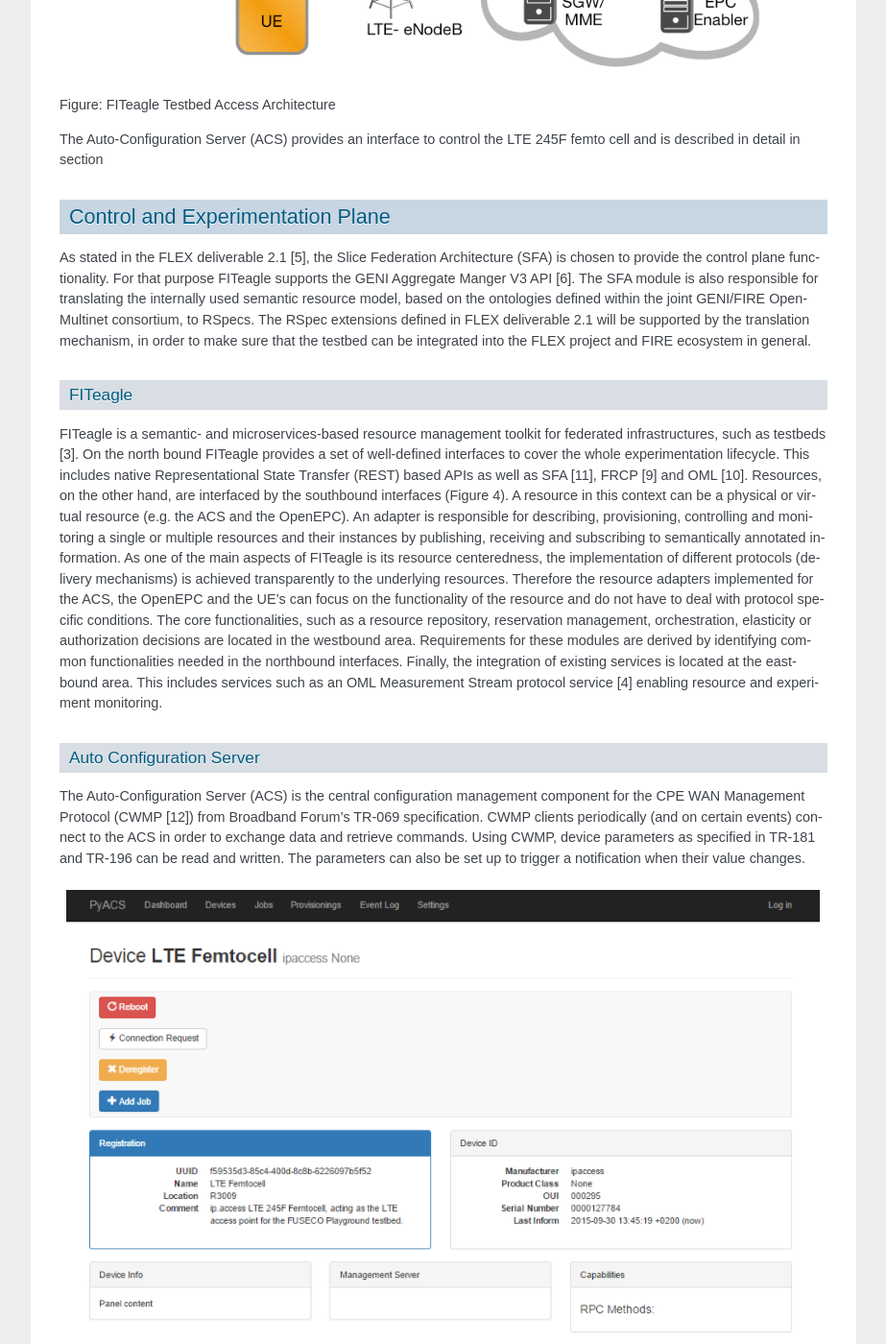
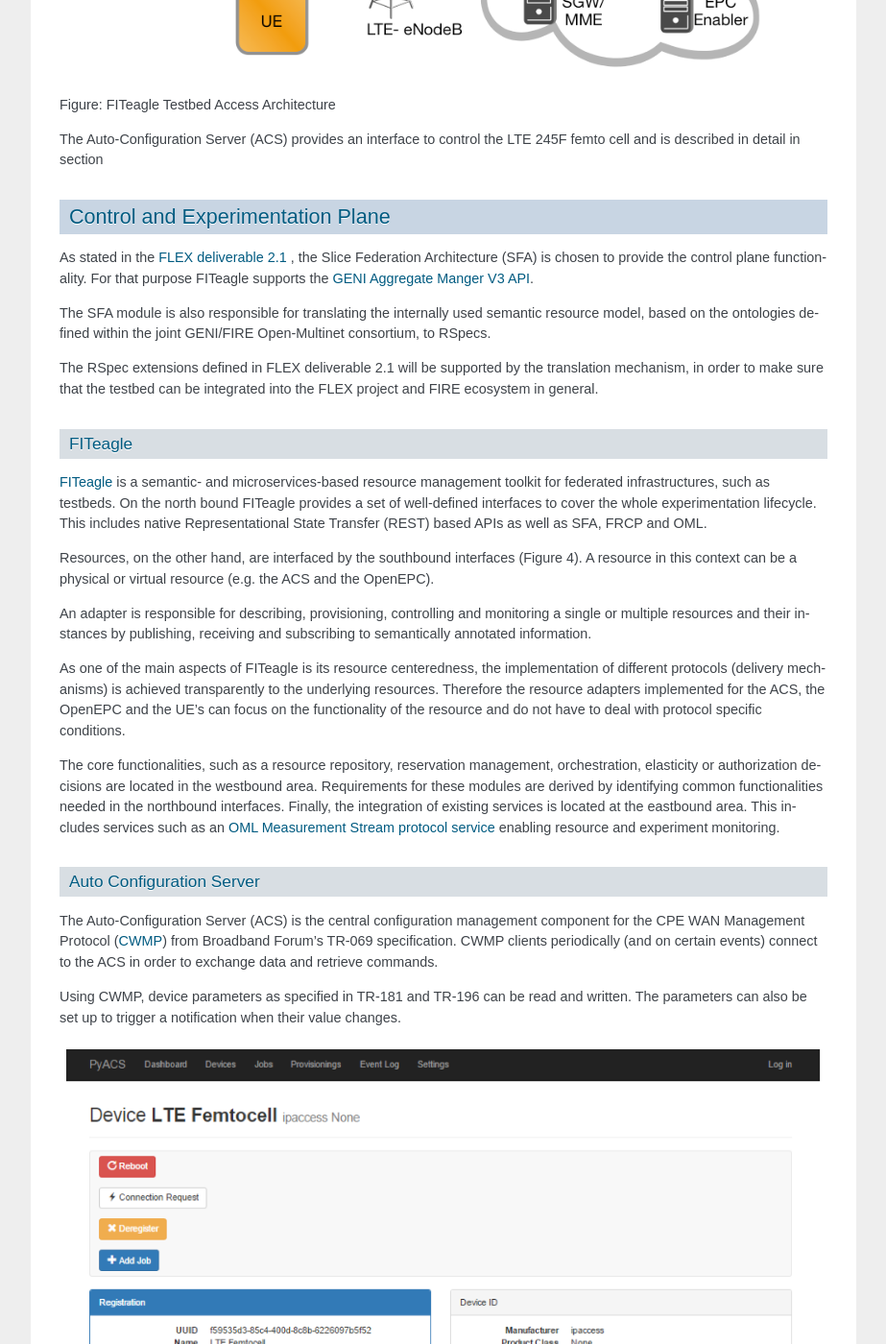
Before and after one commit to FITeagle/flexcare-doku, a Sphinx documentation site: the page built from source/flexproject.rst, in a window 1280 px wide and 1400 px high, scrolled down 1400 px. Shown: the whole window at 96% size, without its empty margins (198-1121 px from the left). Built offline with Sphinx 7.4.7, drawn with Linux system fonts in a browser that asks for light colours; some of the changed text lies outside the part shown.

Commit message:
add links from devliverable 1.1

```diff
--- a/source/flexproject.rst
+++ b/source/flexproject.rst
@@ -19,23 +19,30 @@
 Control and Experimentation Plane
 =================================
 
-As stated in the FLEX deliverable 2.1 [5], the Slice Federation Architecture (SFA) is chosen to provide the control plane functionality. For that purpose FITeagle supports the GENI Aggregate Manger V3 API [6].
+As stated in the `FLEX deliverable 2.1 <http://www.flex-project.eu/images/deliverables/FLEX_WP2_D2.1_final.pdf>`_ , the Slice Federation Architecture (SFA) is chosen to provide the control plane functionality. For that purpose FITeagle supports the `GENI Aggregate Manger V3 API <http://groups.geni.net/geni/wiki/GAPI_AM_API_V3>`_.
+
 The SFA module is also responsible for translating the internally used semantic resource model, based on the ontologies defined within the joint GENI/FIRE Open-Multinet consortium, to RSpecs.
+
 The RSpec extensions defined in FLEX deliverable 2.1 will be supported by the translation mechanism, in order to make sure that the testbed can be integrated into the FLEX project and FIRE ecosystem in general.
 
 FITeagle
 --------
 
-FITeagle is a semantic- and microservices-based resource management toolkit for federated infrastructures, such as testbeds [3]. On the north bound FITeagle provides a set of well-defined interfaces to cover the whole experimentation lifecycle. This includes native Representational State Transfer (REST) based APIs as well as SFA [11], FRCP [9] and OML [10].
+`FITeagle <http://fiteagle.org>`_ is a semantic- and microservices-based resource management toolkit for federated infrastructures, such as testbeds. On the north bound FITeagle provides a set of well-defined interfaces to cover the whole experimentation lifecycle. This includes native Representational State Transfer (REST) based APIs as well as SFA, FRCP and OML.
+
 Resources, on the other hand, are interfaced by the southbound interfaces (Figure 4). A resource in this context can be a physical or virtual resource (e.g. the ACS and the OpenEPC).
+
 An adapter is responsible for describing, provisioning, controlling and monitoring a single or multiple resources and their instances by publishing, receiving and subscribing to semantically annotated information.
+
 As one of the main aspects of FITeagle is its resource centeredness, the implementation of different protocols (delivery mechanisms) is achieved transparently to the underlying resources. Therefore the resource adapters implemented for the ACS, the OpenEPC and the UE’s can focus on the functionality of the resource and do not have to deal with protocol specific conditions.
-The core functionalities, such as a resource repository, reservation management, orchestration, elasticity or authorization decisions are located in the westbound area. Requirements for these modules are derived by identifying common functionalities needed in the northbound interfaces. Finally, the integration of existing services is located at the eastbound area. This includes services such as an OML Measurement Stream protocol service [4] enabling resource and experiment monitoring.
+
+The core functionalities, such as a resource repository, reservation management, orchestration, elasticity or authorization decisions are located in the westbound area. Requirements for these modules are derived by identifying common functionalities needed in the northbound interfaces. Finally, the integration of existing services is located at the eastbound area. This includes services such as an `OML Measurement Stream protocol service <http://oml.mytestbed.net/projects/oml/wiki/>`_ enabling resource and experiment monitoring.
 
 Auto Configuration Server
 -------------------------
 
-The Auto-Configuration Server (ACS) is the central configuration management component for the CPE WAN Management Protocol (CWMP [12]) from Broadband Forum’s TR-069 specification. CWMP clients periodically (and on certain events) connect to the ACS in order to exchange data and retrieve commands.
+The Auto-Configuration Server (ACS) is the central configuration management component for the CPE WAN Management Protocol (`CWMP <https://www.broadband-forum.org/cwmp.php>`_) from Broadband Forum’s TR-069 specification. CWMP clients periodically (and on certain events) connect to the ACS in order to exchange data and retrieve commands.
+
 Using CWMP, device parameters as specified in TR-181 and TR-196 can be read and written. The parameters can also be set up to trigger a notification when their value changes.
 
 
--- a/source/resourcedetails.rst
+++ b/source/resourcedetails.rst
@@ -27,6 +28,7 @@
 ==========================================
 
 The FUSECO playground is currently operating an OpenEPC release 5. OpenEPC  is a prototype implementation of the 3GPP Release 8 Evolved Packet Core (EPC) that will allow academic and industrial researchers and engineers around the world to obtain a practical look and feel of the capabilities of the Evolved Packet Core. OpenEPC can be integrated with various access network technologies and different application domains and thus provides an excellent foundation for own research activities and/or the establishment of Next Generation Mobile Network (NGMN) testbeds. OpenEPC was developed by Fraunhofer FOKUS competence center NGNI and TU Berlin - AV.
+
 The Auto-Configuration Server (ACS) is described below.
 
 
@@ -34,6 +36,7 @@
 =======
 
 The FUSECO Clients are Lenovo M93 Tiny, which support multiple operating systems as well as different radio access technologies. There are several LTE USB dongles available that can be attached to the FUSECO Clients.
+
 It is planned to support remote access to Android devices (e.g. smartphones) that are connected to the FUSECO Clients. Furthermore the OpenEPC Mobility Manager (see Figure 2) is installed at the aforementioned client to handle attachments, detachments and handovers. Additionally the Mobility Manager measures the signal strength of WiFi and LTE equipment attached.
 
 .. figure:: _static/mobility-manager.png
@@ -92,6 +95,7 @@
 
 ====================== ======== =========================
 SIM Card model         Quantity Technical Specifications
+====================== ======== =========================
 Sysmocom sysmoUSIM-GR1 5        Authentication algorithm : Milenage
                                 K  : 00000000000000000000000000000000
                                 OP   : 00000000000000000000000000000000
```
Also changed, not shown: other parts of source/flexproject.rst (+3 -2 lines), other parts of source/resourcedetails.rst (+2 -1 lines).
